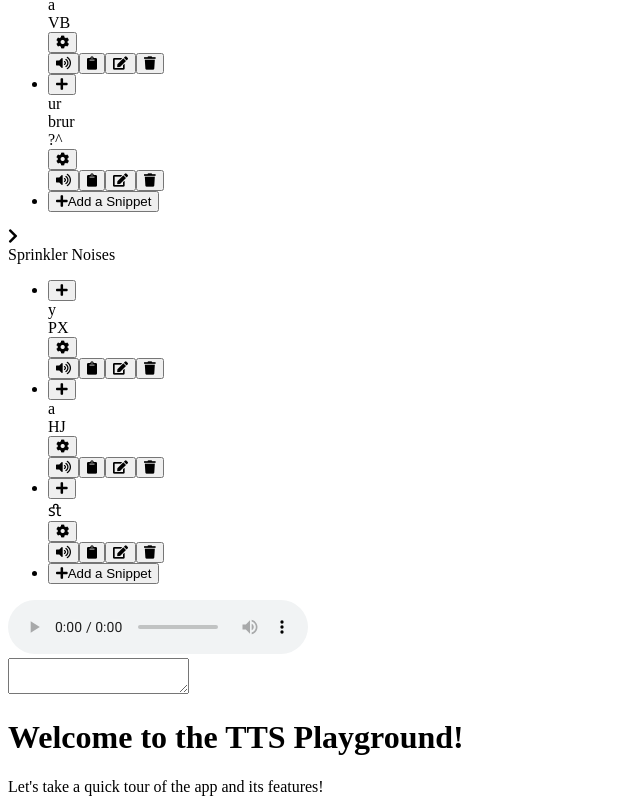
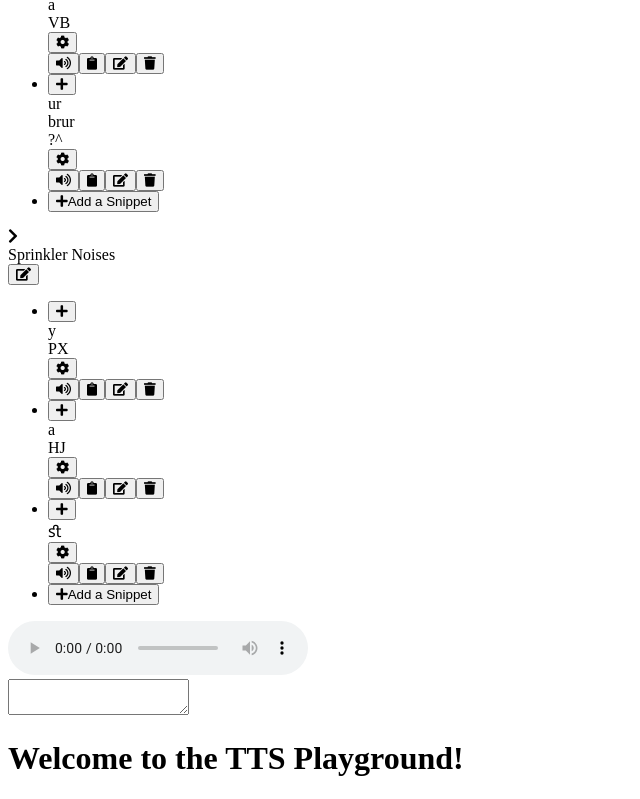
Before and after one commit to BlueLdr/tts-playground, a Preact app: page / in a window 1280 px wide. Shown: the part 1058-1857 px from the top of the page, without its empty margins (0-640 px from the left). Built offline with nearby package versions, Linux system fonts and the light colour scheme.

Commit message:
Added Category component

```diff
--- a/src/app/index.tsx
+++ b/src/app/index.tsx
@@ -1,7 +1,6 @@
 import "preact/debug";
 import * as Preact from "preact";
 import { App, LoadingApp } from "~/view/components";
-import {} from "~/view/components/Loading";
 
 import { perform_startup_updates } from "./updates";
 
--- /dev/null
+++ b/src/view/components/common/Category.tsx
@@ -0,0 +1,48 @@
+import * as Preact from "preact";
+import { classNamesWithSuffix } from "~/view/utils";
+
+export const Category: Preact.FunctionComponent<
+  {
+    title: string;
+    controls?: Preact.ComponentChildren;
+    open: boolean;
+    setOpen: (value: boolean) => void;
+  } & Omit<HTMLDivProps, "title" | "controls" | "open">
+> = ({
+  title,
+  controls,
+  open,
+  setOpen,
+  className,
+  onClick,
+  children,
+  ...props
+}) => {
+  const class_names = (suffix: string) =>
+    classNamesWithSuffix(suffix, "category", className);
+  return (
+    <div className={class_names("")} data-open={`${open}`}>
+      <div className={class_names("-header")} {...props}>
+        <div
+          className={class_names("-title")}
+          onClick={e => {
+            setOpen(!open);
+            // @ts-expect-error:
+            onClick?.(e);
+          }}
+        >
+          <div className={class_names("-expand")}>
+            {open ? (
+              <i className="fas fa-chevron-down" />
+            ) : (
+              <i className="fas fa-chevron-right" />
+            )}
+          </div>
+          <span>{title}</span>
+        </div>
+        {controls && <div className="category-header-controls">{controls}</div>}
+      </div>
+      <div className={class_names("-content")}>{children}</div>
+    </div>
+  );
+};
--- a/src/view/components/snippets/Section.tsx
+++ b/src/view/components/snippets/Section.tsx
@@ -2,6 +2,7 @@ import * as Preact from "preact";
 import { useCallback, useContext, useEffect } from "preact/hooks";
 import { ADD_SNIPPET_CALLBACK } from "~/model";
 import { SnippetsRow, SnippetsRowEdit } from "~/view/components";
+import { Category } from "~/view/components/common/Category";
 import { useModal, useStateIfMounted } from "~/view/utils";
 
 export const SnippetsSection: Preact.FunctionComponent<{
@@ -28,30 +29,20 @@ export const SnippetsSection: Preact.FunctionComponent<{
   const [edit_target, set_edit_target] = useStateIfMounted(undefined);
 
   return (
-    <div className="tts-snippets-section" data-open={`${open}`}>
-      <div className="tts-snippets-section-header" data-help="snippets-group">
-        <div
-          className="tts-snippets-section-title"
-          onClick={() => set_open(!open)}
+    <Category
+      className="tts-snippets-section"
+      title={section.name}
+      open={open}
+      setOpen={set_open}
+      controls={
+        <button
+          className="icon-button tts-snippets-section-edit"
+          onClick={onClickEdit}
         >
-          <div className="tts-snippets-section-expand">
-            {open ? (
-              <i className="fas fa-chevron-down" />
-            ) : (
-              <i className="fas fa-chevron-right" />
-            )}
-          </div>
-          <span>{section.name}</span>
-        </div>
-        {open && (
-          <button
-            className="icon-button tts-snippets-section-edit"
-            onClick={onClickEdit}
-          >
-            <i className="fas fa-edit" />
-          </button>
-        )}
-      </div>
+          <i className="fas fa-edit" />
+        </button>
+      }
+    >
       <ul>
         {section.data?.map((r, i) => (
           <SnippetsRow
@@ -85,6 +76,6 @@ export const SnippetsSection: Preact.FunctionComponent<{
             isNew={edit_target === section.data?.length}
           />
         )}
-    </div>
+    </Category>
   );
 };
--- a/src/view/utils/dom-helpers.ts
+++ b/src/view/utils/dom-helpers.ts
@@ -2,6 +2,12 @@ import { validate_import_data } from "~/view/components";
 
 export const maybeClassName = (className?: string) =>
   className ? ` ${className}` : "";
+
+export const classNamesWithSuffix = (suffix: string, ...names: string[]) =>
+  names
+    .filter(n => !!n)
+    .map(n => `${n}${suffix}`)
+    .join(" ");
 
 export const silence_event: EventListener = e => {
   e.preventDefault();
--- /dev/null
+++ b/style/common/category.styl
@@ -0,0 +1,59 @@
+.category
+  &[data-open="false"]
+    border 1px solid #393939
+    border-top-color transparent
+    border-bottom-color transparent
+  &[data-open="true"]
+    border 1px solid #666
+
+  &-header
+    background-color #393939
+    padding 0.5rem
+    display flex
+    justify-content space-between
+    align-items center
+    &-controls
+      margin-left 0.5rem
+
+  &:first-child,
+  &:first-child &-header
+    border-top-right-radius 4px
+    border-top-left-radius 4px
+
+  &:last-child,
+  &:last-child &-header
+    border-bottom-right-radius 4px
+    border-bottom-left-radius 4px
+
+  &-content
+    display contents
+  &[data-open="false"] &-content
+    display none
+
+  &-title
+    appearance none
+    background-color transparent
+    display flex
+    justify-content flex-start
+    align-items center
+    flex 1 1 auto
+    cursor pointer
+
+    span
+      color #f6f6f6
+
+  &-expand
+    color #666
+    font-size 1.25rem
+    background-color transparent
+    transition color 100ms ease
+    width 2rem
+
+  &-title:hover &-expand
+    color #999
+  &-title:active &-expand
+    color #777
+
+  &-title:disabled &-expand
+    pointer-events none
+    color #444
--- a/style/common/index.styl
+++ b/style/common/index.styl
@@ -1,4 +1,5 @@
 @import "general.styl"
 @import "buttons.styl"
+@import "category.styl"
 @import "inputs.styl"
 @import "modal.styl"
--- a/style/snippets.styl
+++ b/style/snippets.styl
@@ -12,35 +12,6 @@
     justify-content space-between
 
   &-section
-    &[data-open="false"]
-      border 1px solid #393939
-      border-top-color transparent
-      border-bottom-color transparent
-    &[data-open="true"]
-      border 1px solid #666
-
-    &-title
-      display flex
-      justify-content flex-start
-      align-items center
-
-    &-header
-      background-color #393939
-      padding 0.5rem
-      display flex
-      justify-content space-between
-      align-items center
-
-    &:first-child,
-    &:first-child &-header
-      border-top-right-radius 4px
-      border-top-left-radius 4px
-
-    &:last-child,
-    &:last-child &-header
-      border-bottom-right-radius 4px
-      border-bottom-left-radius 4px
-
     &-modal .modal-body
       display flex
       justify-content space-between
@@ -53,34 +24,6 @@
       align-items flex-start
       span
         margin-bottom 0.5rem
-
-    &[data-open="false"] ul
-      display none
-
-    &-title
-      appearance none
-      background-color transparent
-      cursor pointer
-
-      span
-        color #f6f6f6
-
-    &-expand
-      color #666
-      font-size 1.25rem
-      background-color transparent
-      transition color 100ms ease
-      width 2rem
-
-    &-title:hover &-expand
-      color #999
-    &-title:active &-expand
-      color #777
-
-    &-title:disabled &-expand
-      pointer-events none
-      color #444
-
 
     &-add-row
       color #aaa
```
